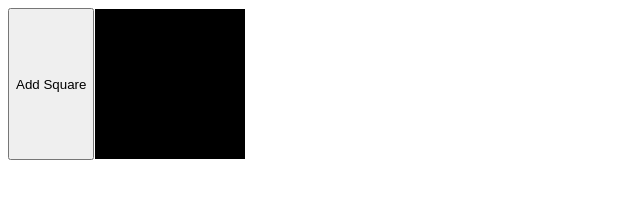
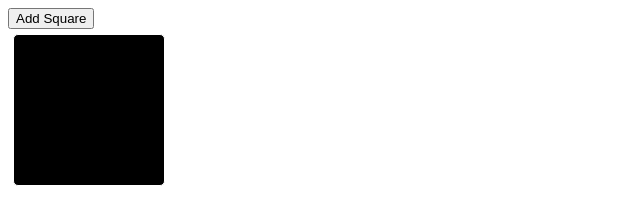
Before and after one commit to andkolbe/DOM-DOM-DOMMMMMMM-, a plain HTML site: page index.html in a window 1280 px wide. Both pictures are taken after a click on the button "Add Square". Shown: the whole page, without its empty margins (0-640 px from the left). Drawn offline with Linux system fonts and the light colour scheme.

Commit message:
Ready for Review

```diff
--- a/script.js
+++ b/script.js
@@ -1,12 +1,65 @@
+//Add Square button
 let button = document.createElement('button');
 let btnTxt = document.createTextNode('Add Square');
 button.appendChild(btnTxt);
 document.body.appendChild(button);
 
+//Div to contain squares
+let container = document.createElement('div');
+container.className = 'container';
+document.body.appendChild(container);
 
-button.addEventListener('click', function() {
+//Connect clicking the button with populating a square
+let counter = 1;
+button.addEventListener('click', function () {
     let div = document.createElement('div');
     div.className = 'square';
-    //div.id = ?
-    document.body.appendChild(div);
+    div.id = counter;
+    counter++;
+    container.appendChild(div);
+
+    //Id number on square appear
+    div.addEventListener('mouseover', function () {
+        div.textContent = div.id;
+    });
+    //Id number on square disappear
+    div.addEventListener('mouseout', function () {
+        div.textContent = '';
+    });
+
+    //Generate random color on square on click
+    const squareClass = document.getElementsByClassName('square');
+    for (let squares of squareClass) {
+        squares.addEventListener('click', function () {
+            const randomIdx = Math.floor(Math.random() * colorArray.length);
+            squares.style.backgroundColor = colorArray[randomIdx];
+        });
+    };
+
+    //On double click, determine if square is even or odd, then delete or alert
+    div.addEventListener('dblclick', function () {
+        if (div.id % 2 === 0) { //the square is even
+            if (div.nextSibling === null) { //there is no next square
+                alert('Arr! There is no next square!');
+            } else {
+                div.nextSibling.remove(); //remove next square
+            }
+        } else { //the square is odd
+            if (div.previousSibling === null) { //there is no prev square
+                alert('Arr! There is no previous square!');
+            } else {
+                div.previousSibling.remove(); //remove previous square
+            }
+
+        }
+    })
 })
+
+const colorArray = ['#FF6633', '#FFB399', '#FF33FF', '#FFFF99', '#00B3E6',
+    '#E6B333', '#3366E6', '#999966', '#99FF99', '#B34D4D',
+    '#80B300', '#809900', '#E6B3B3', '#6680B3', '#66991A',
+    '#FF99E6', '#CCFF1A', '#FF1A66', '#E6331A', '#33FFCC',
+    '#66994D', '#B366CC', '#4D8000', '#B33300', '#CC80CC',
+    '#66664D', '#991AFF', '#E666FF', '#4DB3FF', '#1AB399',
+    '#E666B3', '#33991A', '#CC9999', '#B3B31A', '#00E680',
+    '#4D8066', '#809980', '#E6FF80', '#1AFF33', '#999933'];
--- a/style.css
+++ b/style.css
@@ -1,18 +1,20 @@
 /*flex must go in the parent element!*/
-body {
+.container {
   display: flex;
-  flex-direction: row;
   flex-wrap: wrap;
 }
-
 
 .square {
   height: 150px;
   width: 150px;
+  line-height: 150px;
+  text-align: center;
   background-color:black;
   border: white solid 1px;
+  margin: 5px;
+  border-radius: 5px;
+  color: white;
+  font-size: 75px;
+  font-family: 'Franklin Gothic Medium', 'Arial Narrow', Arial, sans-serif;
+  user-select: none;
 }
-
-.square:hover {
-  /* show id? */
-}
```
